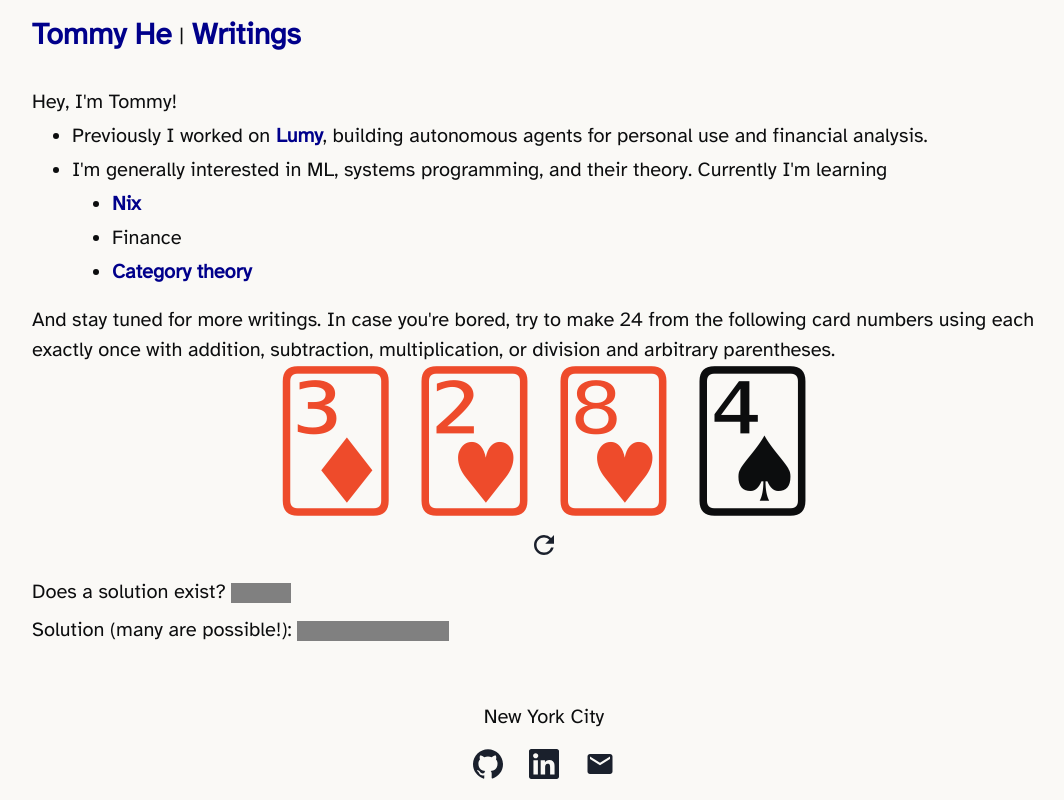
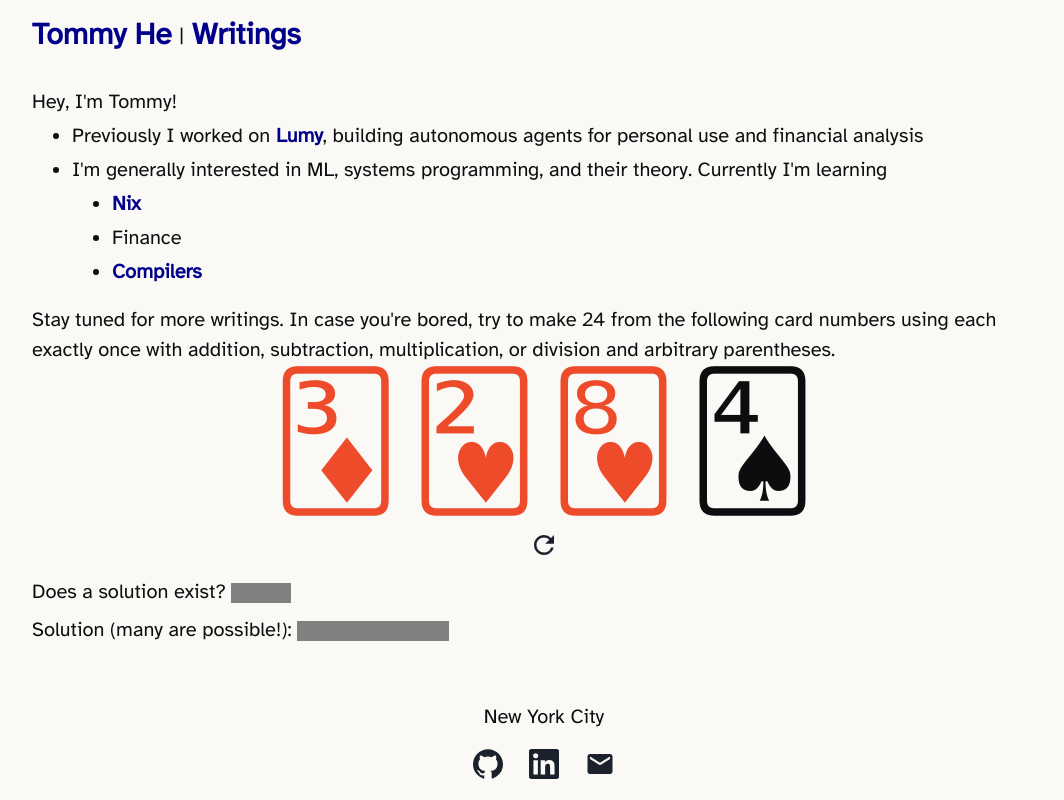
Before and after one commit to tommyhe6/personal-website, a Next.js app: page / in a window 1280 px wide. Shown: the whole page, without its empty margins (96-1160 px from the left). Built offline with nearby package versions, Linux system fonts and the light colour scheme.

Commit message:
switch to prod branch

```diff
--- a/pages/index.tsx
+++ b/pages/index.tsx
@@ -9,12 +9,12 @@ import Head from "next/head";
 import type { NextPage } from "next";
 
 const Home: NextPage = () => {
+    const N = 4, G = 24;
     const [cards, setCards] = useState<number[]>([]);
     const [sol, setSol] = useState<string>("solving...");
     const [solReveal, setSolReveal] = useState<boolean>(false);
     const [solExists, setSolExists] = useState<string>("solving...");
     const [solExistsReveal, setSolExistsReveal] = useState<boolean>(false);
-    const N = 4, G = 24;
 
     const solve: (cur: [number, string][], fin: boolean) => [string, boolean] = (cur, fin) => {
         if (cur.length == 1 && cur[0][0] == G) {
@@ -98,18 +98,18 @@ const Home: NextPage = () => {
                         Hey, I&#39;m Tommy!
                     </Text>
                     <UnorderedList marginLeft="10">
-                        <ListItem>Previously I worked on <MyLink label="Lumy" url="https://lumy.co" isExternal={true} />, building autonomous agents for personal use and financial analysis.</ListItem>
+                        <ListItem>Previously I worked on <MyLink label="Lumy" url="https://lumy.co" isExternal={true} />, building autonomous agents for personal use and financial analysis</ListItem>
                         <ListItem>I&#39;m generally interested in ML, systems programming, and their theory. Currently I&#39;m learning</ListItem>
                         <UnorderedList marginLeft="10">
                             <ListItem><MyLink label="Nix" url="https://nix.dev" isExternal={true} /></ListItem>
                             <ListItem>Finance</ListItem>
-                            <ListItem><MyLink label="Category theory" url="https://math.jhu.edu/~eriehl/context/" isExternal={true} /></ListItem>
+                            <ListItem><MyLink label="Compilers" url="https://craftinginterpreters.com/" isExternal={true} /></ListItem>
                         </UnorderedList>
                     </UnorderedList>
                 </Box>
                 <Spacer />
                 <Text>
-                    And stay tuned for more writings. In case you&#39;re bored, try to make {G} from the following card numbers using each exactly once with addition, subtraction, multiplication, or division and arbitrary parentheses.
+                    Stay tuned for more writings. In case you&#39;re bored, try to make {G} from the following card numbers using each exactly once with addition, subtraction, multiplication, or division and arbitrary parentheses.
                 </Text>
 
                 <HStack alignSelf="center" lineHeight="7em">
```
